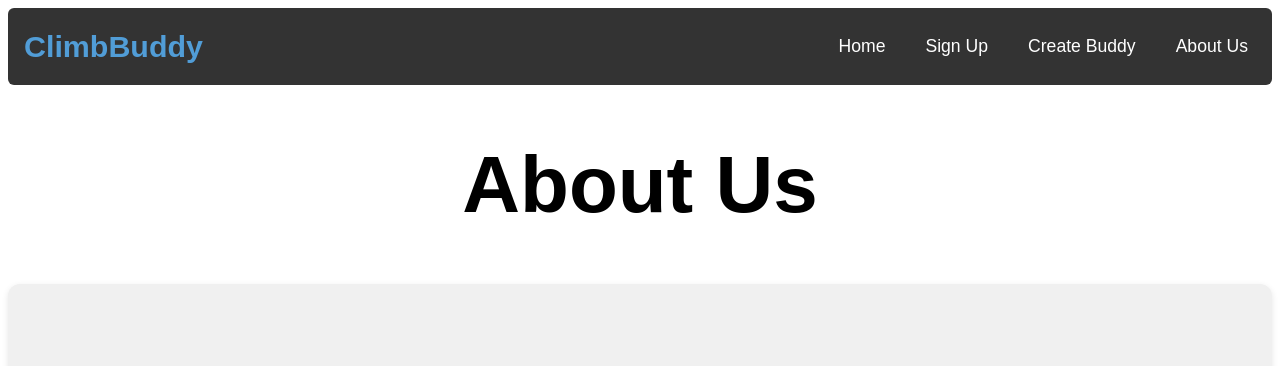
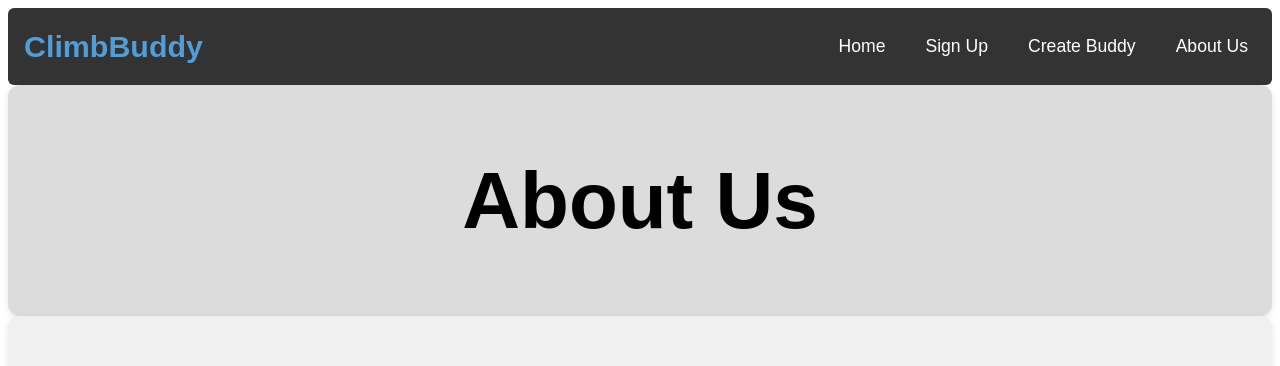
Before and after one commit to BookerGrass/Unit1-Final-BG, a React (Vite) app in the folder Climbing-App/: page /about in a window 1280 px wide. Shown: the top 366 px of the page. Built offline with nearby package versions, Linux system fonts and the light colour scheme.

Commit message:
changed some colors and added flex-item to AboutPage

```diff
--- a/Climbing-App/src/Components/AboutPage.jsx
+++ b/Climbing-App/src/Components/AboutPage.jsx
@@ -8,7 +8,9 @@ function AboutPage() {
   return (
     <div>
       <Navbar />
-      <h1 className="title">About Us</h1>
+      <div className="flex-item">
+        <h1 className="title">About Us</h1>
+      </div>
       <div className="about-content">
         <img className="about-image" src={Picture} alt="Me and My Partner" />
         <p className="about-text">
--- a/Climbing-App/src/Components/Main.css
+++ b/Climbing-App/src/Components/Main.css
@@ -8,7 +8,7 @@
 
 .flex-item {
   flex: 1 1 300px;
-  background-color: #f0f0f0;
+  background-color: #dcdcdc;
   padding: 1rem;
   border-radius: 12px;
   box-shadow: 0 2px 6px rgba(0, 0, 0, 0.1);
@@ -84,6 +84,8 @@ button:hover:not(:disabled) {
   display: block;
   margin-left: auto;
   margin-right: auto;
+  margin-top: 30px;
+  border-radius: 12px;
 }
 
 .sign-up {
```
